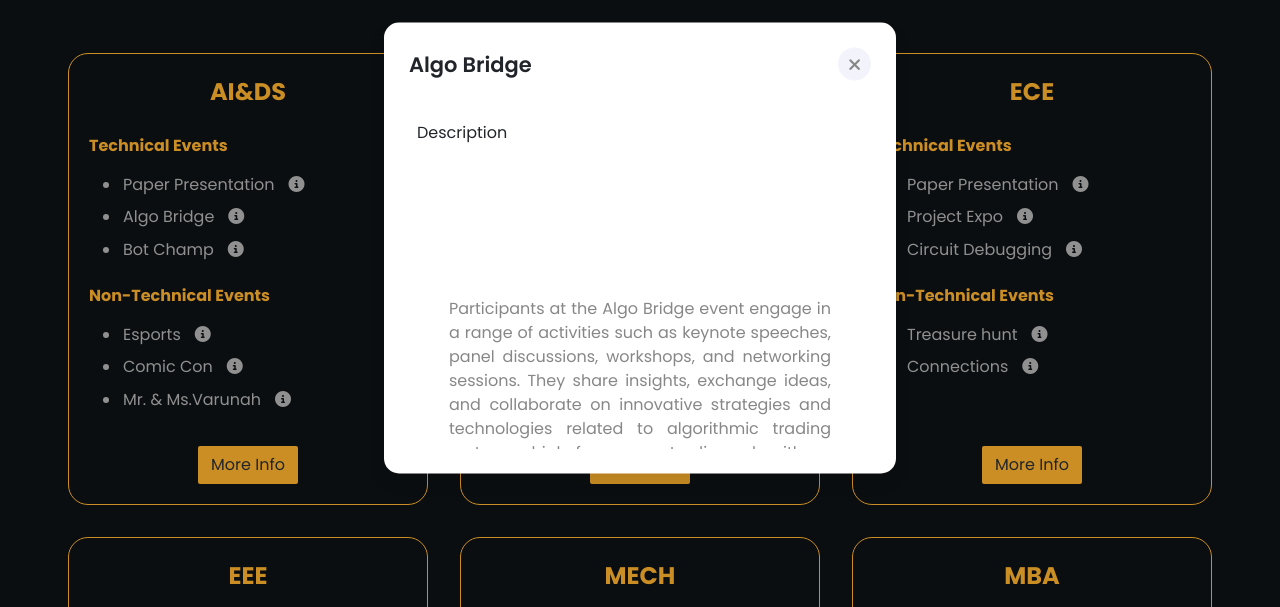
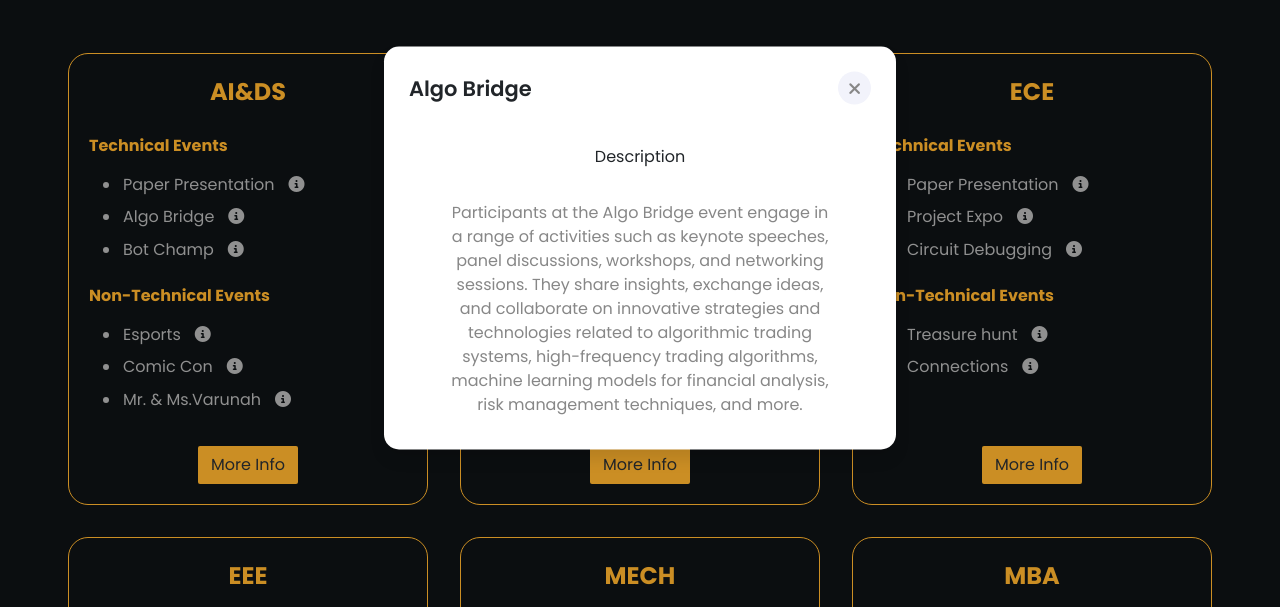
Before and after one commit to sibisiddharth8/varunahkce, a plain HTML site: page event-depts.html in a window 1280 px wide. Both pictures are taken after a click on the item "Algo Bridge". Shown: the part 152-759 px from the top of the page. Drawn offline with Linux system fonts and the light colour scheme.

```diff
--- a/event-depts.css
+++ b/event-depts.css
@@ -303,7 +303,7 @@
     margin-top: 2rem;
 }
 .content .pop-description{
-    margin-top: 1rem;
+    margin-top: 0.5rem;
     margin-left: 2rem;
     margin: 1rem 2rem;
     color: #878787;
@@ -415,6 +415,12 @@
     padding: 0;
 }
 
+.part2 >p{
+    text-align: center;
+}
+.part2 p{
+    height: 100%;
+}
 
 
 
```
